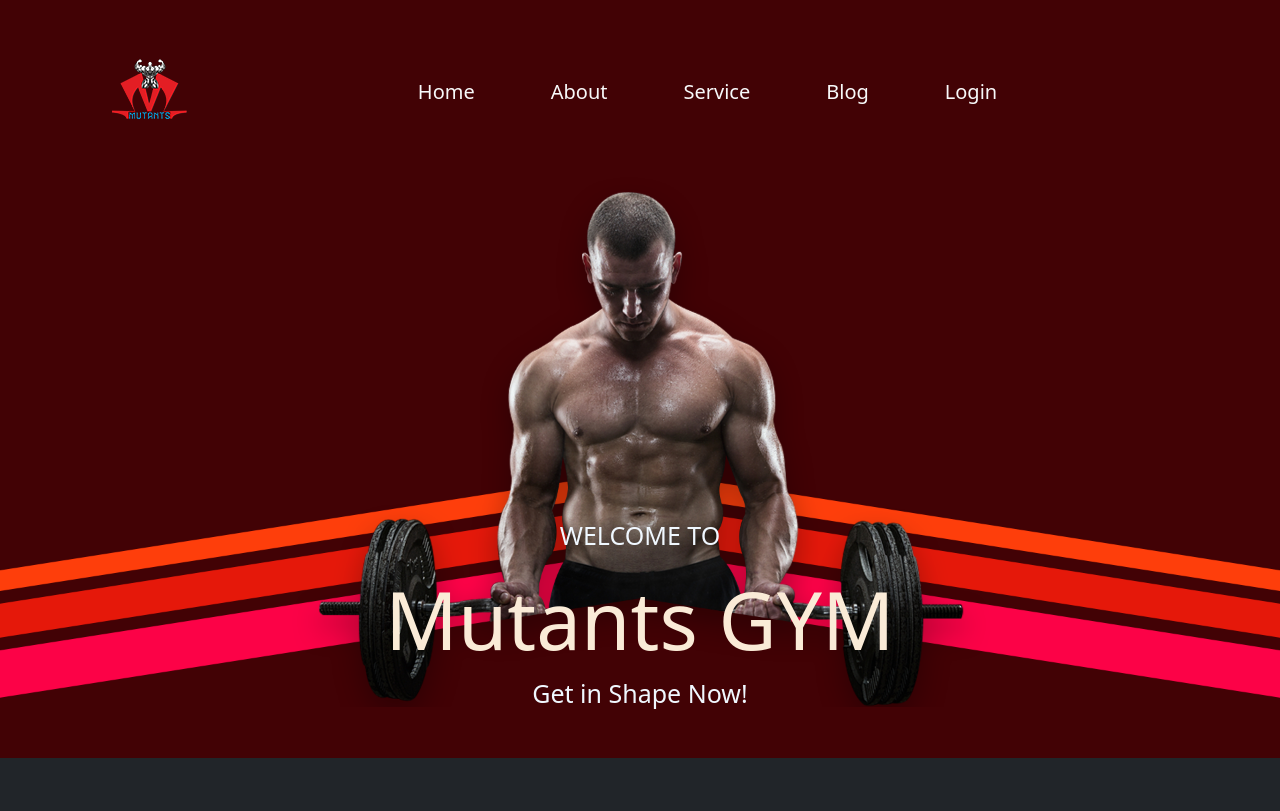
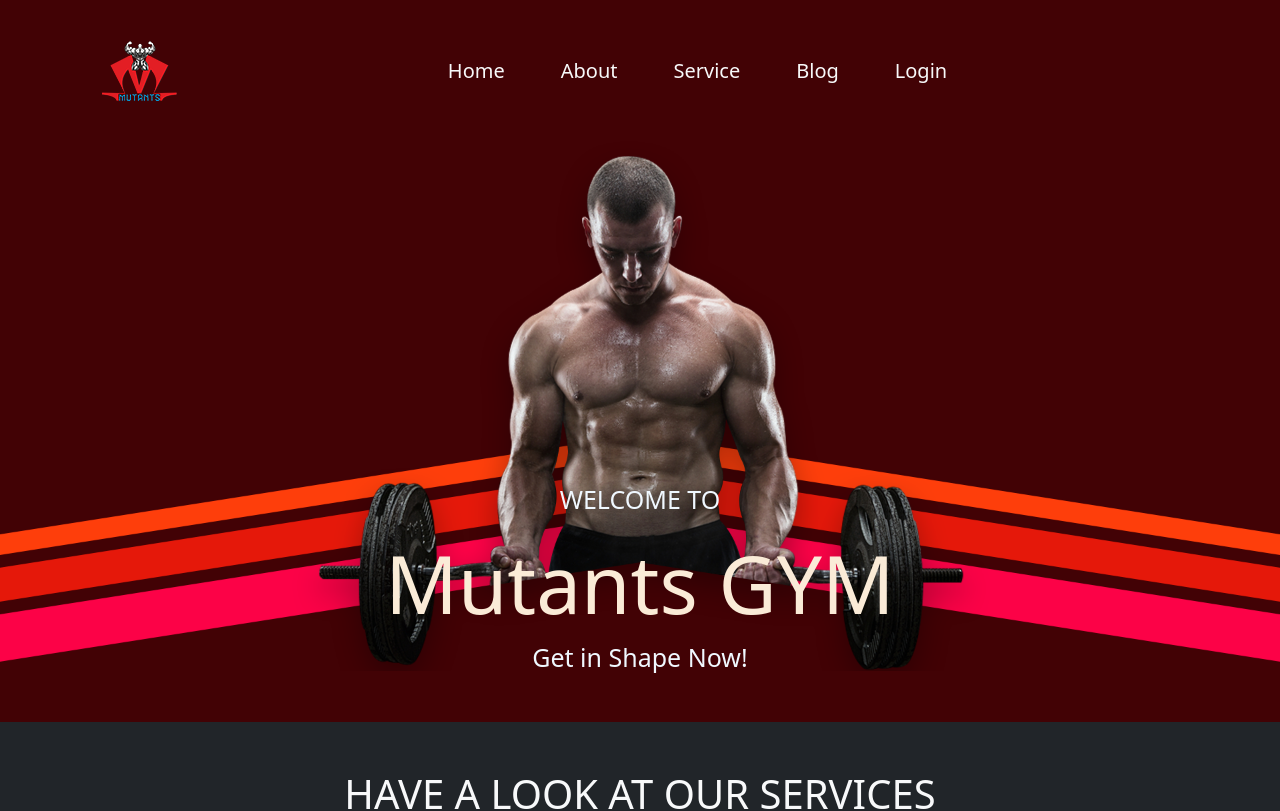
Before and after one commit to Jonied-mirza-shakib/gym-trainer-interactive-website, a React (Create React App) app: page / in a window 1280 px wide. Shown: the top 811 px of the page. Built offline with nearby package versions, Linux system fonts and the light colour scheme.

Commit message:
Header.css complete

```diff
--- a/src/component/Header/Header.css
+++ b/src/component/Header/Header.css
@@ -1,3 +1,3 @@
 .navbar a {
-    margin: 30px;
+    margin: 20px;
 }
--- a/src/component/Header/Header.js
+++ b/src/component/Header/Header.js
@@ -7,7 +7,7 @@ import logo from '../../image/logo-color.png'
 const Header = () => {
     return (
         <div style={{ backgroundColor: '#420205' }}>
-            <Navbar expand="lg" className='navbar p-3'>
+            <Navbar expand="lg" className='navbar'>
                 <Container>
                     <Navbar.Brand href="#">
                         <img src={logo} alt="" />
```
